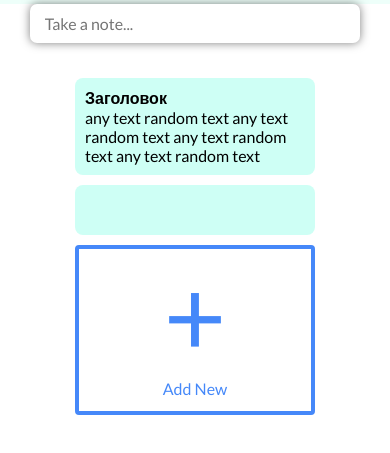
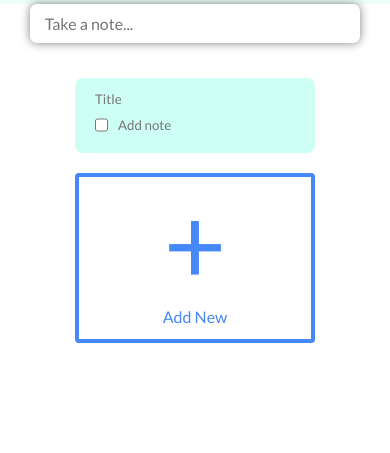
Before and after one commit to Slab3/Notebook-tr, a website: page index.html in a window 390 px wide. Shown: the part 39-492 px from the top of the page. Drawn offline with nearby package versions, Linux system fonts and the light colour scheme; files that its build step writes are made by us from their sources.

Commit message:
note-items styles

```diff
--- a/index.html
+++ b/index.html
@@ -16,22 +16,27 @@
     <h2>Notebook</h2>
 </header>
 
-<section class="container mainSection">
-    <div class="inputSearchField">
+<section class="container main-section">
+    <div class="input-search-field">
         <input id="search" type="text" autocomplete="off" placeholder="Take a note...">
     </div>
 
-    <div class="notesBlock">
+    <div class="notes-block">
         <ul class="notes" id="notes">
-            <li class="noteItem itemList">
-                <h3>Заголовок</h3>
-                <p>any text random text any text random text any text random text any text random text</p>
+            <li class="note-item item-list" item-id="1">
+                <span class="title">
+                    <input type="text" item-id="1" placeholder="Title">
+                </span>
+                <span class="body" item-id="1">
+                    <div class="note-list-item checkbox-block">
+                        <input type="checkbox" item-id="1">
+                        <input class="list-item-input" type="text" placeholder="Add note" item-id="1">
+                    </div>
+                </span>
             </li>
-            <li class="noteItem itemList">
 
-            </li>
                 <!-- Button add new -->
-            <li class="addItem itemList" id="addItem">
+            <li class="add-item item-list" id="addItem">
                 <p class="plus">+</p>
                 <p class="addNew">Add New</p>
             </li>
--- a/scripts/main.js
+++ b/scripts/main.js
@@ -32,8 +32,8 @@ newItem.addEventListener("click", function() {
 
 function createNote() {
     let li = document.createElement("li");
-    li.classList.add("noteItem");
-    li.classList.add("itemList");
+    li.classList.add("note-item");
+    li.classList.add("item-list");
     li.setAttribute("item-id", counter);
 
 
@@ -68,6 +68,7 @@ function createNoteTitle(value) {
     title.classList.add("title");
 
     let titleInput = document.createElement("input");
+    titleInput.classList.add("title-input");
     titleInput.setAttribute("type", 'text');
     titleInput.setAttribute("item-id", counter);
     titleInput.setAttribute("placeholder", 'Title');
@@ -80,7 +81,8 @@ function createNoteTitle(value) {
 
 function createNoteItem() {
     let item = document.createElement("div");
-    item.classList.add("note-item");
+    item.classList.add("note-list-item");
+    item.classList.add("checkbox-block"); // -===============
 
     let itemCheckbox = document.createElement("input");
     itemCheckbox.setAttribute("type", 'checkbox');
@@ -88,6 +90,7 @@ function createNoteItem() {
     item.append(itemCheckbox);
 
     let itemInput = document.createElement("input");
+    itemInput.classList.add("list-item-input"); // -=================
     itemInput.setAttribute("type", 'text');
     itemInput.setAttribute("placeholder", 'Add note');
     itemInput.setAttribute("item-id", counter);
@@ -112,6 +115,9 @@ function onNoteInputKeyPress(e) {
     }
 }
 
+
+
+// =========================== trash
 // let note = new Note();
 // note.title = "note test";
 //
--- a/styles/_media.scss
+++ b/styles/_media.scss
@@ -1,6 +1,9 @@
 @media all and (max-width: 1240px) {
   .container {
     width: 75%;
+  }
+  .notes {
+
   }
 }
 
@@ -14,46 +17,47 @@
   .container {
     width: 90%;
   }
-  .notesBlock {
-    .addItem, .noteItem {
+  .notes-block {
+    .add-item, .note-item {
       width: 205px;
     }
   }
+
 }
 
 @media all and (max-width: 800px) {
   .container {
     width: 95%;
   }
-  .notesBlock {
-    .addItem, .noteItem {
+  .notes-block {
+    .add-item, .note-item {
       width: 190px;
     }
   }
 }
 
 @media all and (max-width: 745px) {
-  .notesBlock {
-    .addItem, .noteItem {
+  .notes-block {
+    .add-item, .note-item {
       width: 230px;
     }
   }
 }
 
 @media all and (max-width: 490px) {
-  .notesBlock {
-    .addItem, .noteItem {
+  .notes-block {
+    .add-item, .note-item {
       width: 240px;
     }
   }
 }
 
 @media all and (max-width: 330px) {
-  .notesBlock {
-    .addItem, .noteItem {
+  .notes-block {
+    .add-item, .note-item {
       width: 240px;
     }
-    .addItem {
+    .add-item {
       position: fixed;
       bottom: 0;
       height: 100px;
--- a/styles/_page.scss
+++ b/styles/_page.scss
@@ -1,5 +1,5 @@
-.mainSection {}
-.inputSearchField {
+.main-section {}
+.input-search-field {
   margin: 0 auto;
   text-align: center;
 
@@ -18,7 +18,7 @@
   }
 
 }
-.notesBlock {
+.notes-block {
 
   .notes {
     display: flex;
@@ -26,8 +26,9 @@
     justify-content: center;
   }
 
-  .addItem, .noteItem {width: 230px;}
-  .noteItem {
+  .add-item, .note-item {width: 230px;}
+  .note-item {
+    justify-content: center;
     background: #cefff5;
     border-radius: 8px;
     min-height: 50px;
@@ -38,13 +39,13 @@
     }
 
     input {
-      background: #cefff5;
+      background: transparent;
       border: none;
       outline: none;
       outline: 0;
     }
   }
-  .addItem {
+  .add-item {
     border: 4px solid #4588f9;
     color: #4588f9;
     border-radius: 4px;
@@ -62,8 +63,25 @@
   }
 
 }
+// title from item
+.title {
+  padding: 0 10px;
+}
+.title-input {
+  font-weight: 600;
+}
 
+// checkbox block
+.checkbox-block {
+  padding: 10px;
+  display: flex;
+  background: transparent;
+}
+.list-item-input {
+  padding: 0 10px;
+  width: 100%;
+}
 
-.itemList {
-  margin: 10px 10px 0 10px;
+.item-list {
+  margin: 10px;
 }
```
